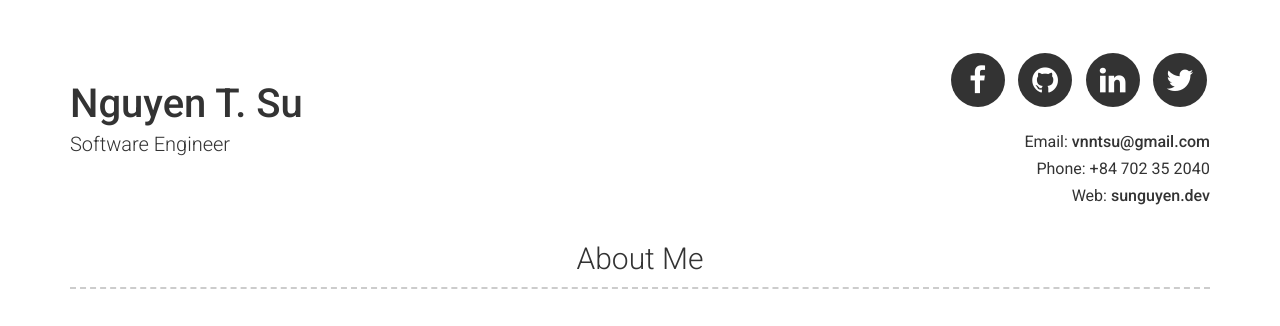
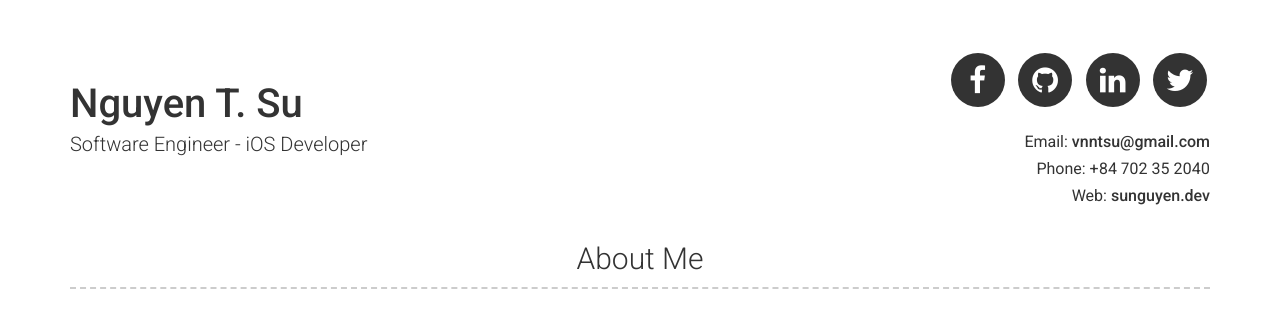
Before and after one commit to vnntsu/vnntsu.github.io, a Jekyll site: the page built from index.md, in a window 1280 px wide and 900 px high. Shown: the top 326 px of the window. Built offline with Jekyll 4.4.1, drawn with Linux system fonts in a browser that asks for light colours.

Commit message:
Update contents

```diff
--- a/_config.yml
+++ b/_config.yml
@@ -4,7 +4,7 @@ repository: Git repository where your resume will be hosted, only required if yo
 
 # Personal info
 name: Nguyen T. Su
-title: Software Engineer
+title: Software Engineer - iOS Developer
 email: vnntsu@gmail.com
 phone: +84 702 35 2040
 website: sunguyen.dev
```
